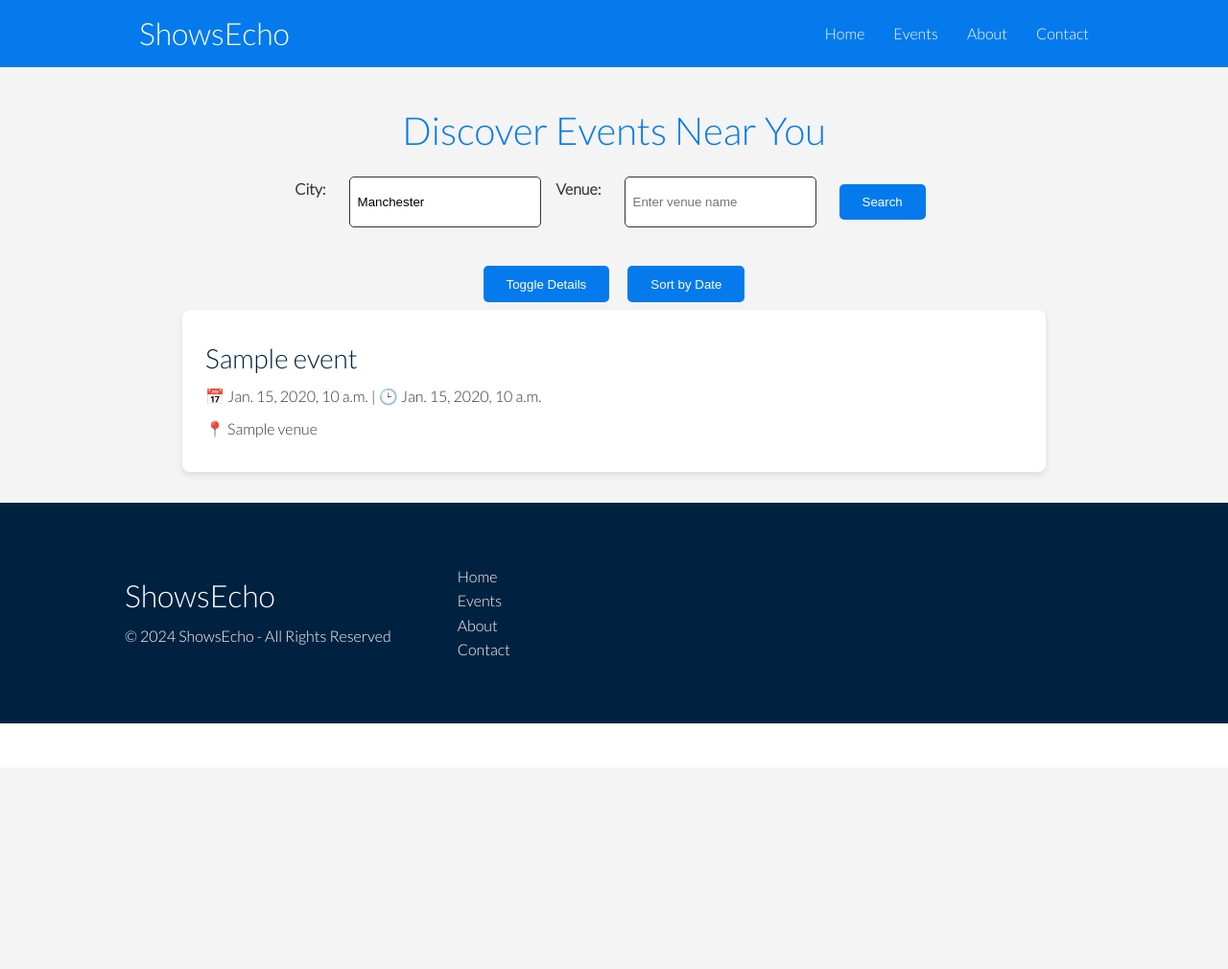
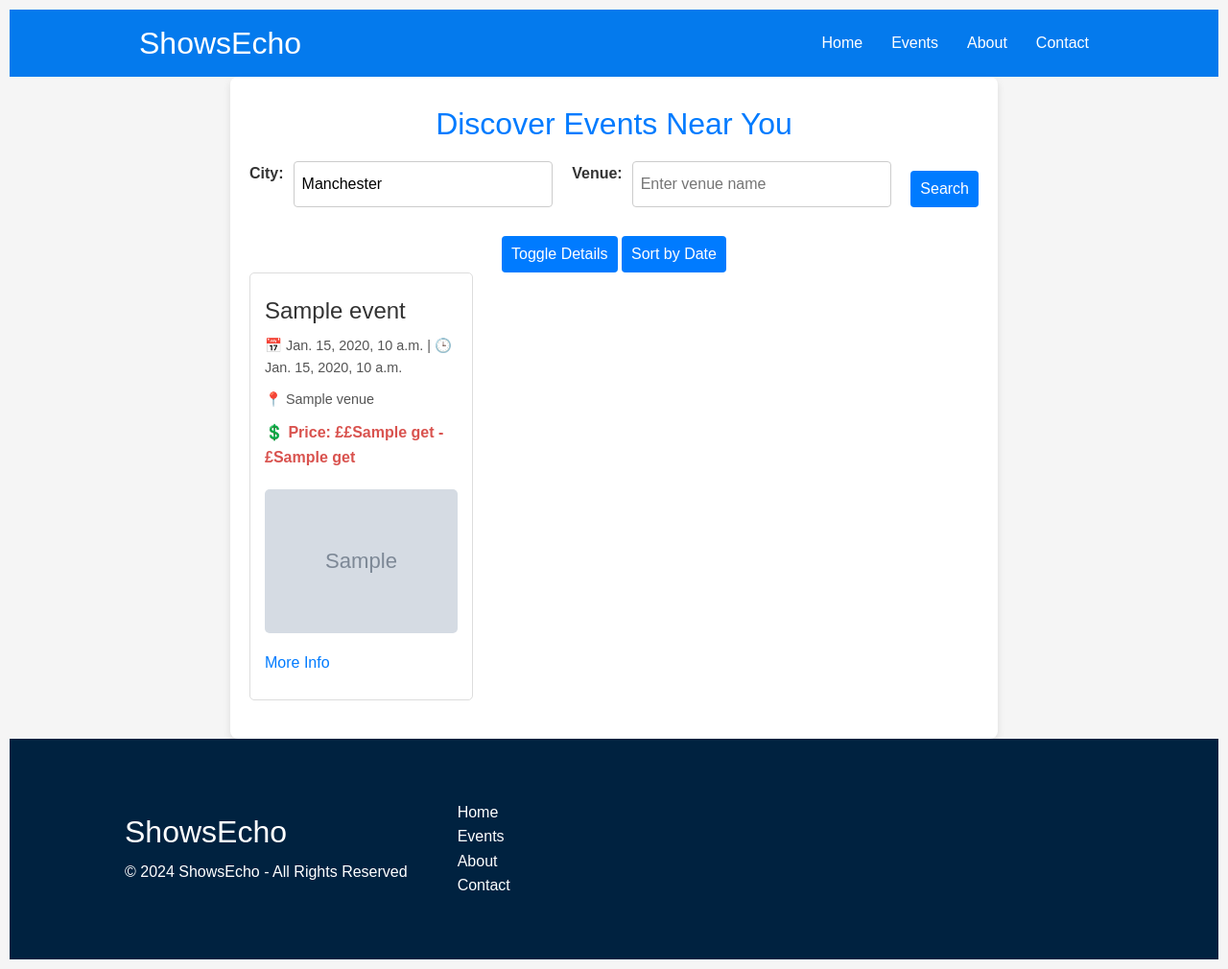
Before and after one commit to easybulb/event-tracking-app, a Django app: page /events/ in a window 1280 px wide. Shown: the whole page at 96% size. Before the commit the page ends 754 px from the top, so only its background shows below. Run offline with Django 5.2, Linux system fonts and the light colour scheme; tables that the repository leaves empty hold one stand-in row (values such as "Sample post"); grey boxes marked "Sample" are stand-in pictures; a database or web service that is not in the repository returns one stand-in record (values such as "Sample title"); data that the repository does not hold is empty; parts of the project's set-up code (start-up, migrations or seed data) failed here and were passed over.

Commit message:
style event_list.html with events.css

```diff
--- a/events/templates/events/events_list.html
+++ b/events/templates/events/events_list.html
@@ -6,103 +6,6 @@
 {% endblock %}
 
 {% block content %}
-    <style>
-        /* Additional styling for the events page */
-        #event-section {
-            padding: 2rem 0;
-            background-color: var(--light-color);
-        }
-
-        #event-title {
-            font-size: 2.5rem;
-            color: var(--primary-color);
-            text-align: center;
-            margin-bottom: 1.5rem;
-        }
-
-        #event-search-form {
-            display: flex;
-            justify-content: center;
-            gap: 1rem;
-            margin-bottom: 2rem;
-            flex-wrap: wrap;
-        }
-
-        .form-label {
-            font-weight: bold;
-            margin-right: 0.5rem;
-            color: var(--grey-color);
-        }
-
-        .input-field {
-            padding: 0.5rem;
-            border: 1px solid var(--grey-color);
-            border-radius: 5px;
-            width: 200px;
-        }
-
-        .search-button, .toggle-button, .sort-button, .pagination-link {
-            padding: 0.7rem 1.5rem;
-            color: #fff;
-            background-color: var(--primary-color);
-            border: none;
-            border-radius: 5px;
-            cursor: pointer;
-            margin: 0.5rem;
-            text-align: center;
-        }
-
-        #event-list {
-            display: grid;
-            grid-template-columns: 1fr;
-            gap: 2rem;
-            max-width: 900px;
-            margin: auto;
-        }
-
-        .event-item {
-            background-color: #fff;
-            padding: 1.5rem;
-            border-radius: 8px;
-            box-shadow: 0 3px 6px rgba(0, 0, 0, 0.1);
-        }
-
-        .event-name {
-            font-size: 1.75rem;
-            color: var(--dark-color);
-        }
-
-        .event-datetime, .event-venue, .event-price {
-            font-size: 1rem;
-            color: var(--grey-color);
-            margin: 0.5rem 0;
-        }
-
-        .event-image {
-            display: block;
-            margin-top: 1rem;
-            max-width: 100%;
-            height: auto;
-            border-radius: 8px;
-            box-shadow: 0 2px 4px rgba(0, 0, 0, 0.2);
-        }
-
-        .event-link a {
-            color: var(--primary-color);
-            text-decoration: underline;
-            font-weight: bold;
-        }
-
-        .details {
-            display: none;
-            margin-top: 1rem;
-        }
-
-        .details.visible {
-            display: block;
-        }
-    </style>
-
     <section id="event-section">
         <h1 id="event-title">Discover Events Near You</h1>
 
--- a/templates/base.html
+++ b/templates/base.html
@@ -6,7 +6,12 @@
   <meta charset="UTF-8">
   <meta name="viewport" content="width=device-width, initial-scale=1.0">
   <title>{% block title %}ShowsEcho{% endblock %}</title>
+
+  <!-- Link to main CSS file -->
   <link rel="stylesheet" href="{% static 'css/style.css' %}">
+
+  <!-- Block for additional CSS -->
+  {% block extra_css %}{% endblock %}
 </head>
 <body>
 
```
Also changed, not shown: 1 other file.
